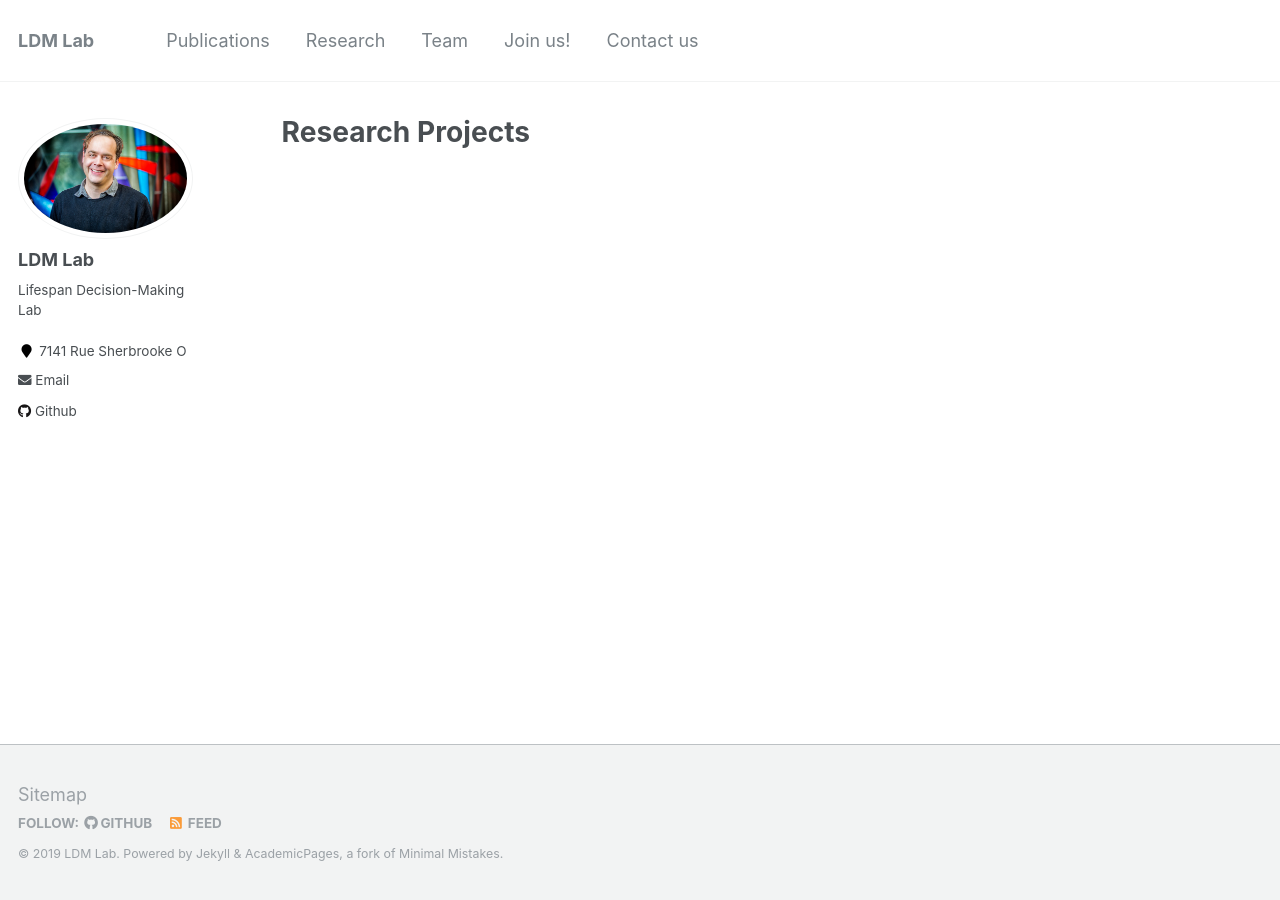
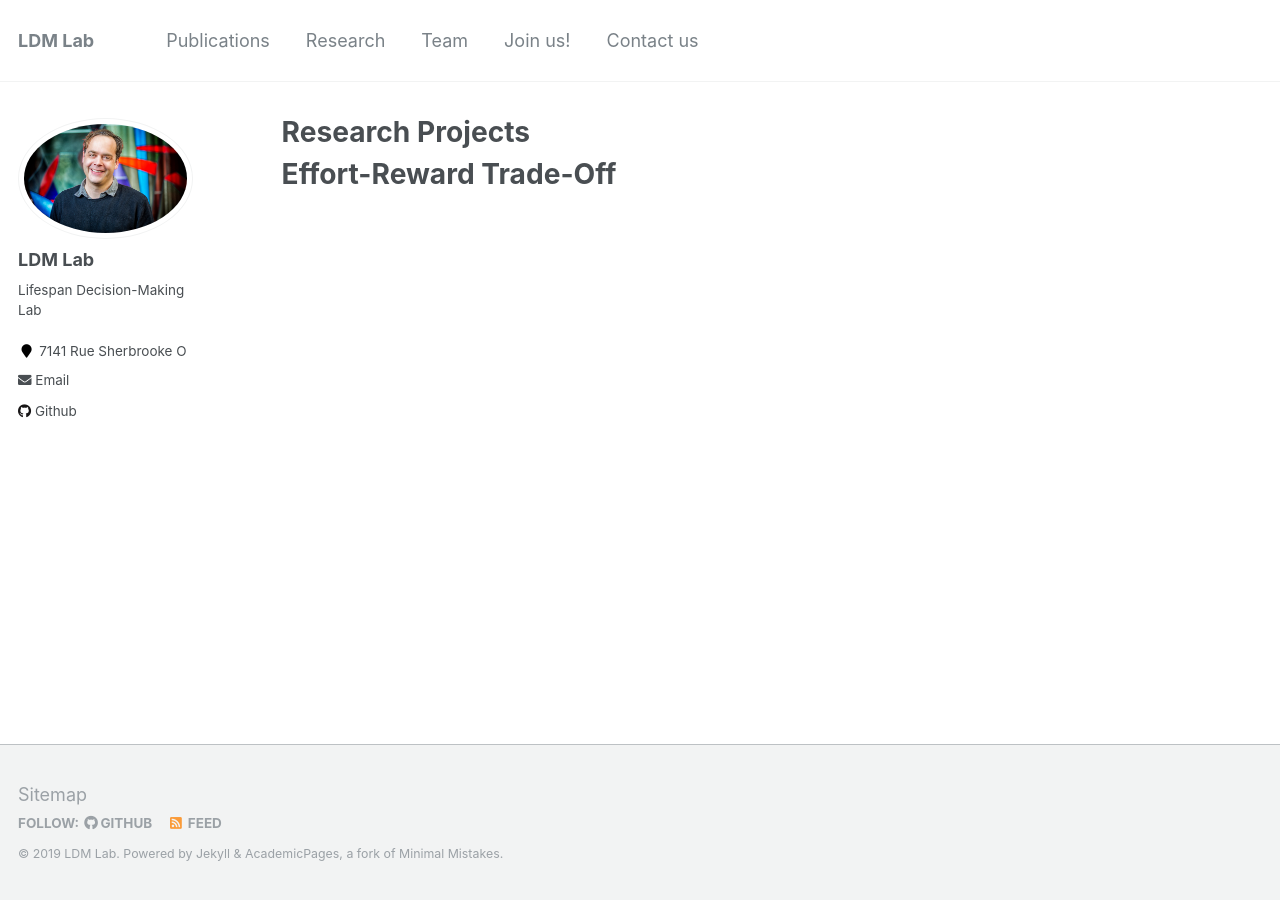
Before and after one commit to seandamiandevine/LDMLab.github.io, a Jekyll site: the page built from _pages/talks.html, in a window 1280 px wide. Built offline with Jekyll 4.4.1, drawn with Linux system fonts in a browser that asks for light colours.

Commit message:
Update talks.html

```diff
--- a/_pages/talks.html
+++ b/_pages/talks.html
@@ -4,14 +4,7 @@ title: "Research Projects"
 permalink: /research/
 author_profile: true
 ---
-
-{% include base_path %}
-
-{% if site.talkmap_link == true %}
-
-<p style="text-decoration:underline;"><a href="/talkmap.html">See a map of all the places I've given a talk!</a></p>
-
-{% endif %}
+<h1 class="page__title" itemprop="Project1">Effort-Reward Trade-Off</h1>
 
 {% for post in site.research reversed %}
   {% include archive-single-talk.html %}
```
